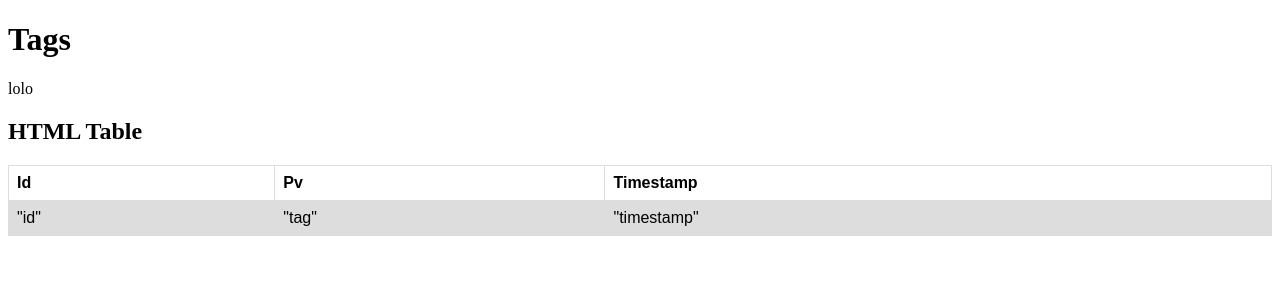
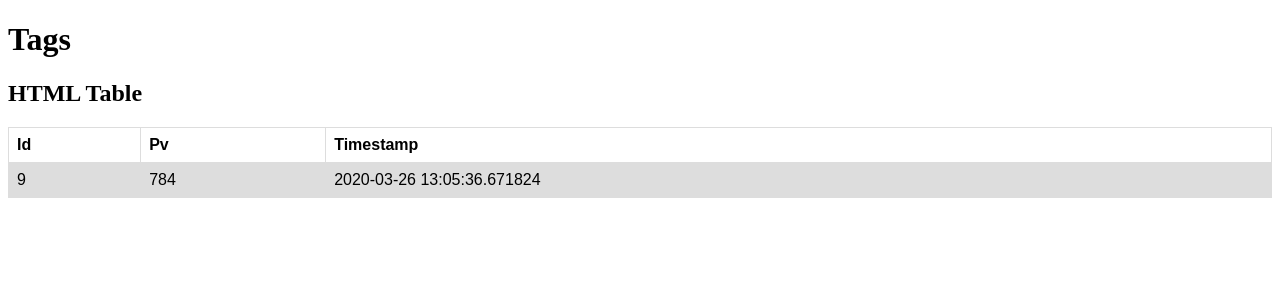
Before and after one commit to grgmm/sacvc, a Django app: page /acq/lista/ in a window 1280 px wide. Shown: the top 300 px of the page. Run offline with Django 3.2, Linux system fonts and the light colour scheme.

Commit message:
f_adquisicion_6_1_segunda_vista_4

```diff
--- a/datos.json
+++ b/datos.json
@@ -1 +1 @@
-{"id_tag": "9", "Timestamp": "2020-03-25 13:05:01.222322", "Pv": "414"}
+{"id_tag": "9", "Timestamp": "2020-03-26 13:05:36.671824", "Pv": "784"}
--- a/templates/lista.html
+++ b/templates/lista.html
@@ -6,9 +6,6 @@
   </head>
   <body>
     <h1>Tags</h1>
-
-    <p>lolo</p>
-
 
 
 
@@ -46,20 +43,45 @@ tr:nth-child(even) {
  	<th>Timestamp</th>
   </tr>
   <tr>
-    <td>"id"</td>
-    <td>"tag"</td>
-    <td>"timestamp"</td>
+
+    <td id="idtag"></td>
+     <script>
+ {
+ 	let output1= '';
+  var jsonObject = JSON.parse('{{ json_data | escapejs }}');
+ // alert(jsonObject.id_tag);
+    y1=(jsonObject.id_tag);
+    output1 += y1;
+    document.getElementById('idtag').innerHTML = output1;
+
+}
+	</script>
+
+     <td id="pvtag"></td>
+     <script>
+ {
+ 	let output2= '';
+  var jsonObject = JSON.parse('{{ json_data | escapejs }}');
+ // alert(jsonObject.id_tag);
+    y2=(jsonObject.Pv);
+    output2 += y2;
+    document.getElementById('pvtag').innerHTML = output2;
+
+}
+	</script>
+   <td id="tstag"></td>
+     <script>
+ {
+ 	let output3= '';
+  var jsonObject = JSON.parse('{{ json_data | escapejs }}');
+ // alert(jsonObject.id_tag);
+    y3=(jsonObject.Timestamp);
+    output3 += y3;
+    document.getElementById('tstag').innerHTML = output3;
+
+}
+	</script>
   </tr>
 
 
 </table>
-
-
-
- <script>
- {
-  var jsonObject = JSON.parse('{{ json_data | escapejs }}');
-  alert(jsonObject.id_tag);
-
-}
-	</script>
```
